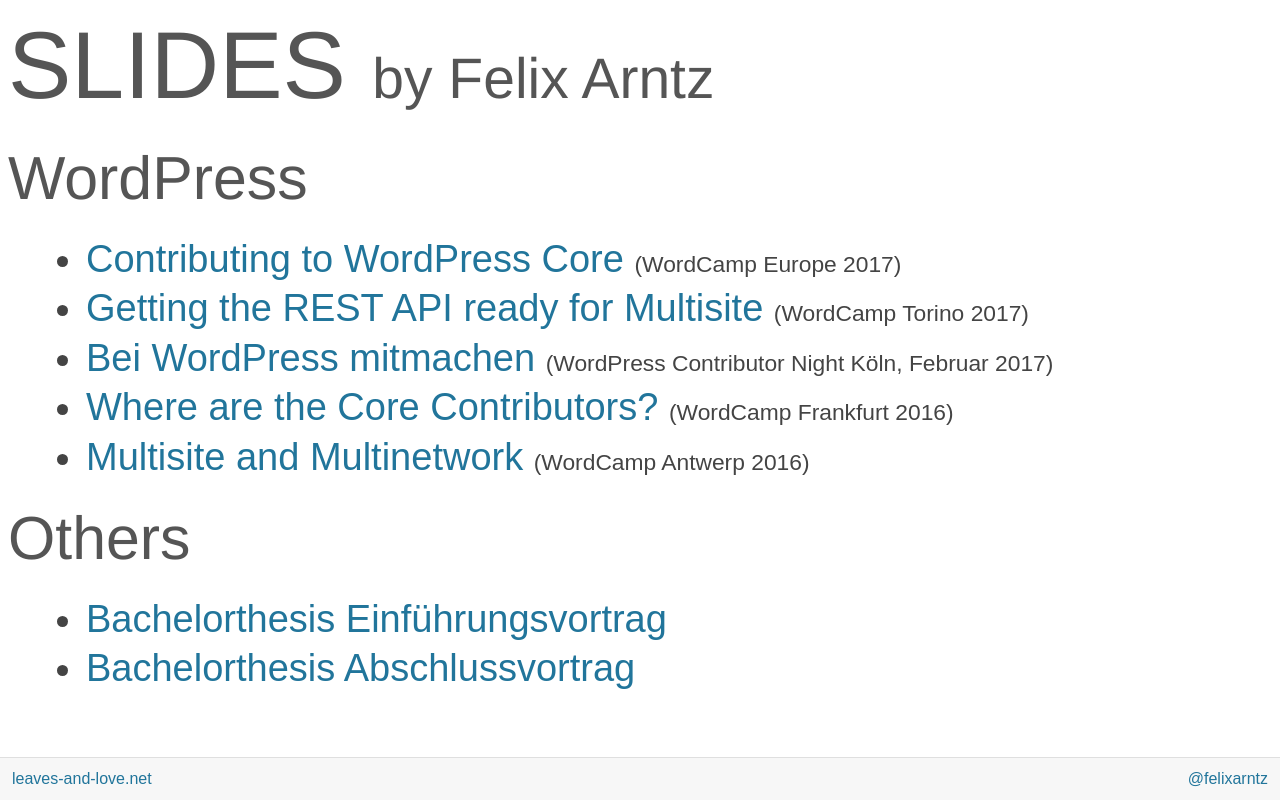
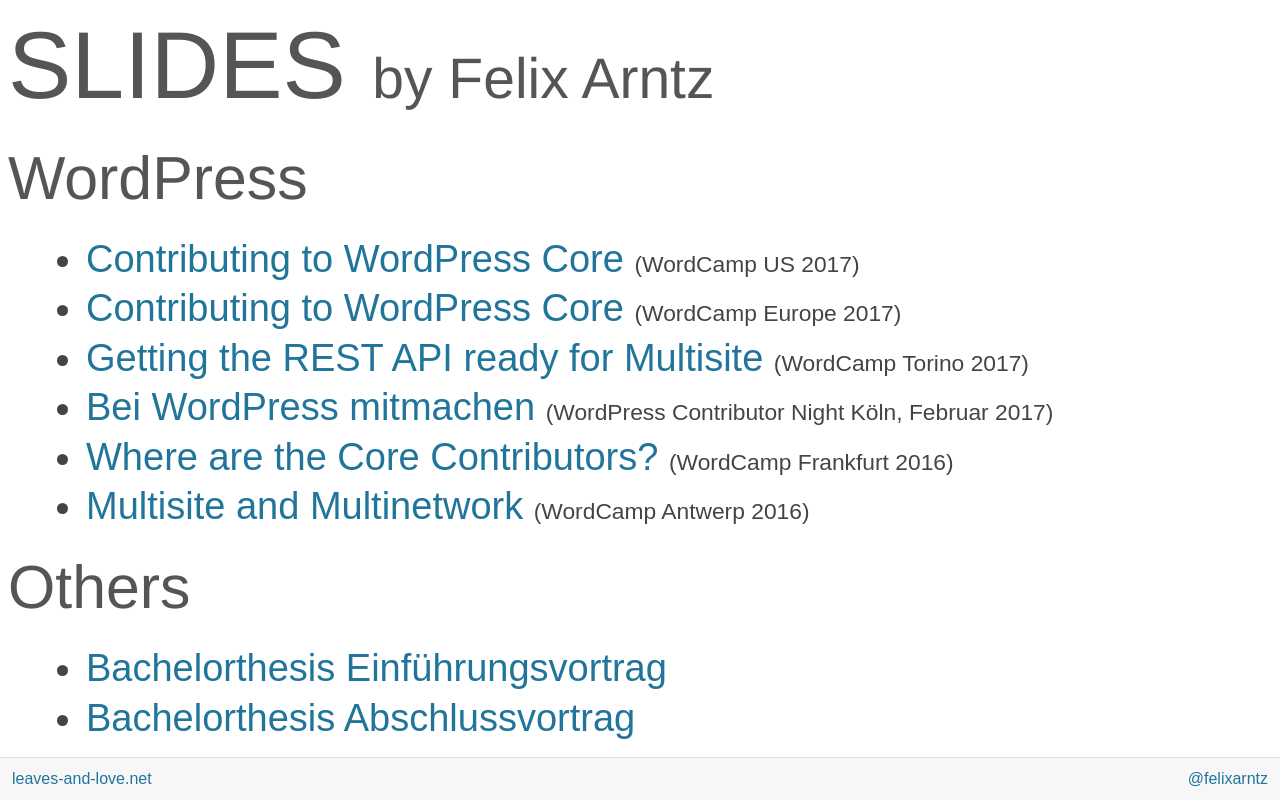
Before and after one commit to felixarntz/slides, a website: page index.html in a window 1280 px wide. Drawn offline with Linux system fonts and the light colour scheme.

Commit message:
Make WCUS presentation public.

```diff
--- a/index.html
+++ b/index.html
@@ -47,6 +47,10 @@
 					</h2>
 
 					<ul>
+						<li>
+							<a href="/contributing-to-wordpress-core-wcus-2017/">Contributing to WordPress Core</a>
+							<small>(WordCamp US 2017)</small>
+						</li>
 						<li>
 							<a href="/contributing-to-wordpress-core/">Contributing to WordPress Core</a>
 							<small>(WordCamp Europe 2017)</small>
```
Also changed, not shown: contributing-to-wordpress-core-wcus-2017/index.html (+0 -1 lines).
